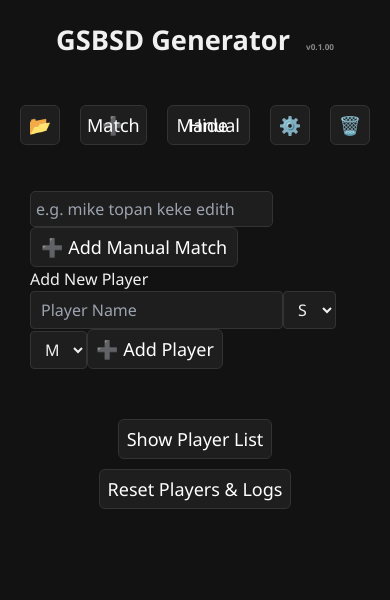
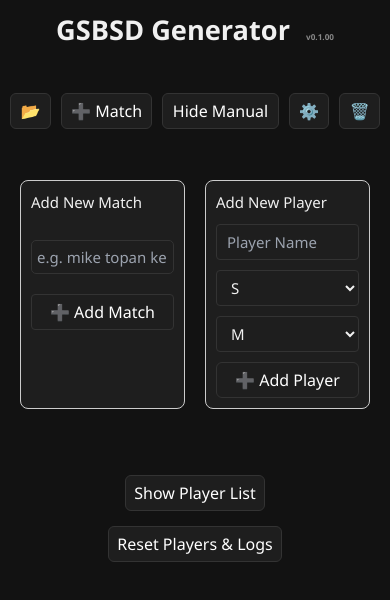
Before and after one commit to Mihka-el/GSBSD, a React (Create React App) app: page / in a window 390 px wide. Both pictures are taken after a click on the button "➕ Manual". Shown: the top 600 px of the page. Built offline with nearby package versions, Linux system fonts and the light colour scheme.

Commit message:
✨ add Manual Section

```diff
--- a/src/App.css
+++ b/src/App.css
@@ -1,44 +1,48 @@
-/* 🌒 App.css – includes scrollable player list fix */
+/* 🌒 App.css – Responsive Dark Theme */
 body {
   margin: 0;
   background-color: #121212;
   color: #f0f0f0;
   font-family: "Segoe UI", sans-serif;
+  overflow-x: hidden;
 }
 
 .app {
   padding: 20px;
   max-width: 1000px;
   margin: auto;
+  box-sizing: border-box;
 }
 
 .header {
   text-align: center;
   margin-bottom: 20px;
 }
+
 .header h1 {
-  font-size: 1.7rem; /* Adjust the title size as needed */
-  font-weight: bold; /* Make sure the title stands out */
-  margin-bottom: 20px; /* Optional, to add space below the title */
+  font-size: 1.7rem;
+  font-weight: bold;
+  margin-bottom: 20px;
 }
 
 .header span {
-  font-size: 0.6em; /* Keep the version smaller */
+  font-size: 0.6em;
   margin-left: 1rem;
   color: #888;
 }
+
 .menu {
   display: flex;
-  gap: 20px; /* Space between buttons */
-  justify-content: center; /* Ensure buttons are horizontally centered */
-  flex-wrap: nowrap; /* Ensure buttons do not wrap to the next line */
+  gap: 20px;
+  justify-content: center;
+  flex-wrap: wrap;
 }
 
 button {
   background-color: #1e1e1e;
   color: white;
   border: 1px solid #333;
-  padding: 4px 8px; /* Reduce padding to fit the icon size */
+  padding: 4px 8px;
   border-radius: 6px;
   cursor: pointer;
   transition: background-color 0.2s;
@@ -46,10 +50,10 @@ button {
   justify-content: center;
   align-items: center;
   width: auto;
-  min-width: 40px; /* Set a smaller width */
-  height: 40px; /* Set a height that fits the icon size */
-  font-size: 18px; /* Reduce font size to match the icon size */
-  line-height: 0; /* Ensure no extra line height */
+  min-width: 40px;
+  height: 40px;
+  font-size: 18px;
+  line-height: 0;
 }
 
 button:hover {
@@ -61,7 +65,19 @@ button:hover {
   text-align: center;
 }
 
-.advanced-options {
+.advanced-options,
+.player-addition {
+  margin: 1rem auto;
+  padding: 10px;
+  background-color: #1e1e1e;
+  border-radius: 8px;
+  display: flex;
+  flex-direction: column;
+  gap: 10px;
+  max-width: 300px;
+}
+
+.manual-match-section {
   margin: 1rem auto;
   padding: 10px;
   background-color: #1e1e1e;
@@ -160,37 +176,16 @@ button:hover {
   background-color: transparent;
 }
 
-@media (max-width: 600px) {
-  .menu {
-    flex-direction: row; /* Ensure buttons are always horizontal */
-    align-items: center; /* Ensure buttons align properly vertically */
-  }
-
-  .menu button {
-    min-width: 40px; /* Smaller minimum width */
-    width: auto; /* Buttons will not expand to 100% width on small screens */
-  }
-
-  .upload-box {
-    margin-top: 20px;
-  }s
-
-  .actions {
-    flex-direction: column;
-    gap: 15px;
-    align-items: center;
-  }
-}
-
-
 input,
 select,
 textarea {
-  background-color: #1e1e1e; /* dark background to match theme */
-  color: #f0f0f0; /* light text for contrast */
+  background-color: #1e1e1e;
+  color: #f0f0f0;
   border: 1px solid #333;
   padding: 6px 10px;
   border-radius: 4px;
+  width: 100%;
+  box-sizing: border-box;
 }
 
 input:focus,
@@ -199,3 +194,91 @@ textarea:focus {
   outline: none;
   border-color: #555;
 }
+
+/* Ensures consistency for specific side-by-side inputs */
+.input-fixed {
+  width: 250px;
+  padding: 6px 10px;
+  border-radius: 4px;
+  background-color: #1e1e1e;
+  color: #f0f0f0;
+  border: 1px solid #333;
+  box-sizing: border-box;
+}
+
+/* Mobile / Small screen tweaks */
+@media (max-width: 600px) {
+  .app {
+    padding: 10px;
+  }
+
+  .menu {
+    flex-direction: row;
+    align-items: center;
+    flex-wrap: wrap;
+    gap: 10px;
+  }
+
+  .menu button {
+    flex: 1 0 auto;
+    min-width: 40px;
+    font-size: 16px;
+    height: 36px;
+    margin-bottom: 5px;
+  }
+
+  .match-grid {
+    max-height: 300px;
+  }
+
+  .upload-box {
+    margin-top: 20px;
+  }
+
+  .actions {
+    flex-direction: column;
+    gap: 15px;
+    align-items: center;
+  }
+
+  body {
+    font-size: 15px;
+  }
+
+  button {
+    font-size: 16px;
+    height: 36px;
+  }
+
+  .player-addition input,
+  .player-addition select,
+  .player-addition button,
+  .advanced-options input,
+  .advanced-options select,
+  .advanced-options button {
+    width: 100%;
+  }
+}
+
+.red-box {
+  width: 200px;
+  height: 200px;
+  background-color: red;
+}
+.manual-match-section input,
+.manual-match-section select,
+.manual-match-section button {
+  width: 100%; /* Ensure all elements take the full width */
+  box-sizing: border-box;
+}
+
+.manual-match-section input {
+  margin-bottom: 10px; /* Adjust space between input and button */
+}
+
+.manual-match-section button {
+  margin-top: 10px; /* Optional: Adjust top margin for the button */
+  padding: 10px 0;  /* Optional: Adjust padding inside the button */
+  color: white;
+  border-radius: 4px;
+}
--- a/src/App.js
+++ b/src/App.js
@@ -159,14 +159,46 @@ function App() {
         </div>
       )}
 
+
 {showManualAdd && (
   <div style={{ padding: "10px" }}>
+    <div
+      style={{
+        display: "flex",
+        gap: "20px",
+        alignItems: "stretch",
+      }}
+    >
+      {/* Manual Match Box */}
+      <div
+        className="manual-match-section"
+        style={{
+          flex: 1,
+          padding: "10px",
+          border: "1px solid #ccc",
+          borderRadius: "8px",
+          boxSizing: "border-box",
+        }}
+      >
+        <h3>Add New Match</h3>
         <ManualGameAdd
           players={players}
           setPlayers={setPlayers}
           setGeneratedMatches={setGeneratedMatches}
         />
-          <div className="player-addition">
+      </div>
+
+      {/* Add New Player Box */}
+      <div
+        className="player-addition"
+        style={{
+          flex: 1,
+          padding: "10px",
+          border: "1px solid #ccc",
+          borderRadius: "8px",
+          boxSizing: "border-box",
+        }}
+      >
         <h3>Add New Player</h3>
         <input
           type="text"
@@ -193,7 +225,13 @@ function App() {
         <button onClick={handleAddPlayer}>➕ Add Player</button>
       </div>
     </div>
+  </div>
 )}
+
+
+
+
+
 
       {showAdvancedOptions && (
         <div className="advanced-options">
--- a/src/components/ManualGameAdd.js
+++ b/src/components/ManualGameAdd.js
@@ -47,7 +47,7 @@ export default function ManualGameAdd({ players, setPlayers, setGeneratedMatches
         onChange={(e) => setInput(e.target.value)}
         style={{ padding: "5px", marginRight: "10px", borderRadius: "5px" }}
       />
-      <button type="submit" style={{ padding: "5px 10px" }}>➕ Add Manual Match</button>
+      <button type="submit" style={{ padding: "5px 10px" }}>➕ Add Match</button>
     </form>
   );
 }
--- /dev/null
+++ b/src/components/ManualMatchAdd.js
@@ -0,0 +1,57 @@
+// components/ManualGameAdd.js
+import React, { useState } from "react";
+
+const ManualGameAdd = ({ players, setPlayers, setGeneratedMatches }) => {
+  const [selectedPlayers, setSelectedPlayers] = useState([]);
+  const [matchName, setMatchName] = useState(""); // Optional, for naming the match
+
+  const handleSelectPlayer = (player) => {
+    if (selectedPlayers.includes(player)) {
+      setSelectedPlayers(selectedPlayers.filter((p) => p !== player));
+    } else {
+      setSelectedPlayers([...selectedPlayers, player]);
+    }
+  };
+
+  const handleAddMatch = () => {
+    if (selectedPlayers.length !== 4) {
+      alert("Please select exactly 4 players for the match.");
+      return;
+    }
+
+    const newMatch = selectedPlayers.map((player) => player.Name);
+    setGeneratedMatches((prevMatches) => [...prevMatches, newMatch]);
+
+    // Optionally, update the player active status or games played
+    const updatedPlayers = players.map((p) =>
+      selectedPlayers.find((sp) => sp.Name === p.Name)
+        ? { ...p, Active: false, "Games Played": p["Games Played"] + 1 }
+        : p
+    );
+    setPlayers(updatedPlayers);
+
+    // Reset selected players after match is added
+    setSelectedPlayers([]);
+  };
+
+  return (
+    <div className="manual-game-add">
+      <h4>Select Players for the Match</h4>
+      <div className="player-selection">
+        {players.map((player) => (
+          <div key={player.Name} className="player-item">
+            <input
+              type="checkbox"
+              checked={selectedPlayers.includes(player)}
+              onChange={() => handleSelectPlayer(player)}
+            />
+            <span>{player.Name} - {player.Grade} - {player.Gender}</span>
+          </div>
+        ))}
+      </div>
+      <button onClick={handleAddMatch}>Add Match</button>
+    </div>
+  );
+};
+
+export default ManualGameAdd;
```
Lines whose indentation alone changed are shown as unchanged.
